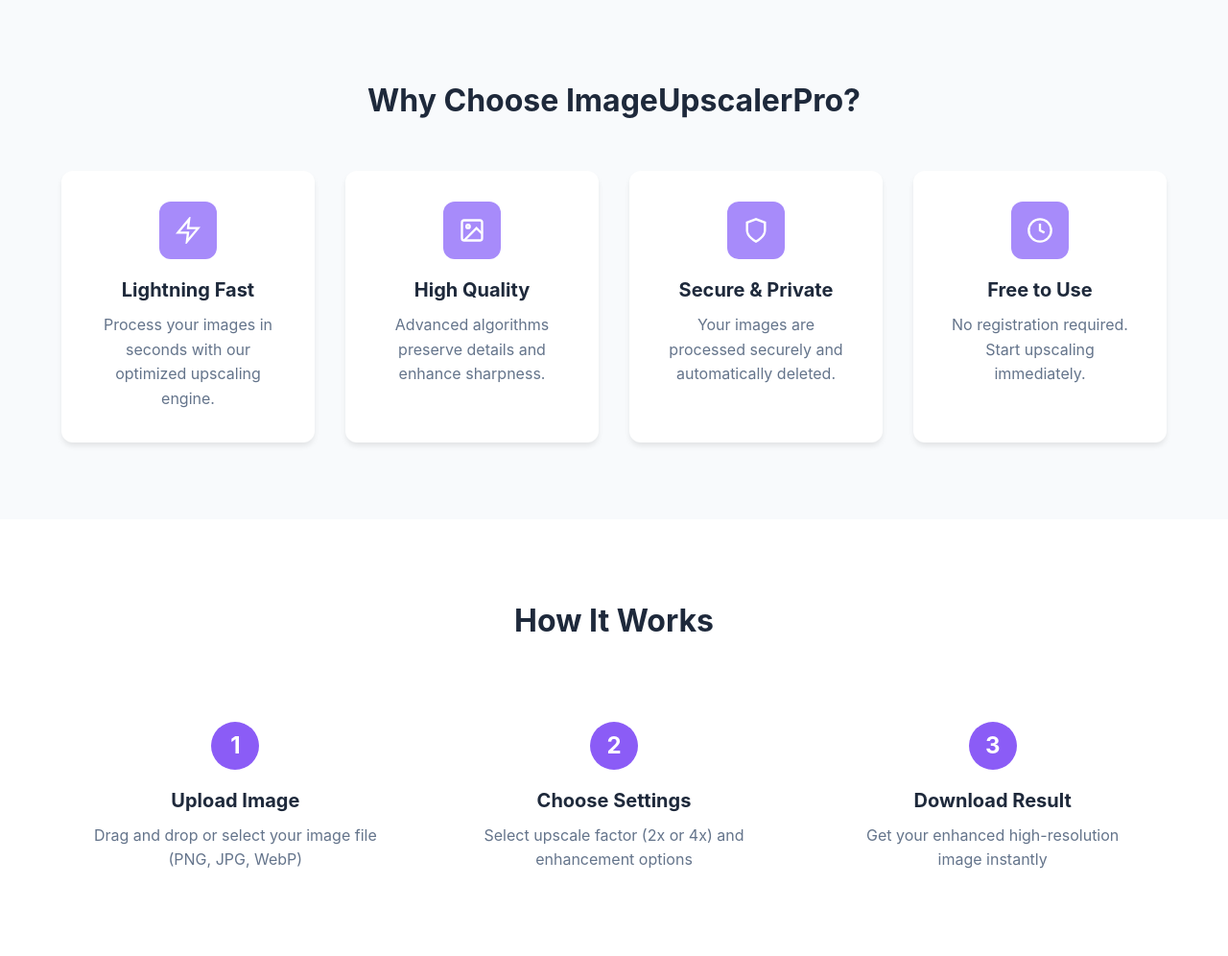
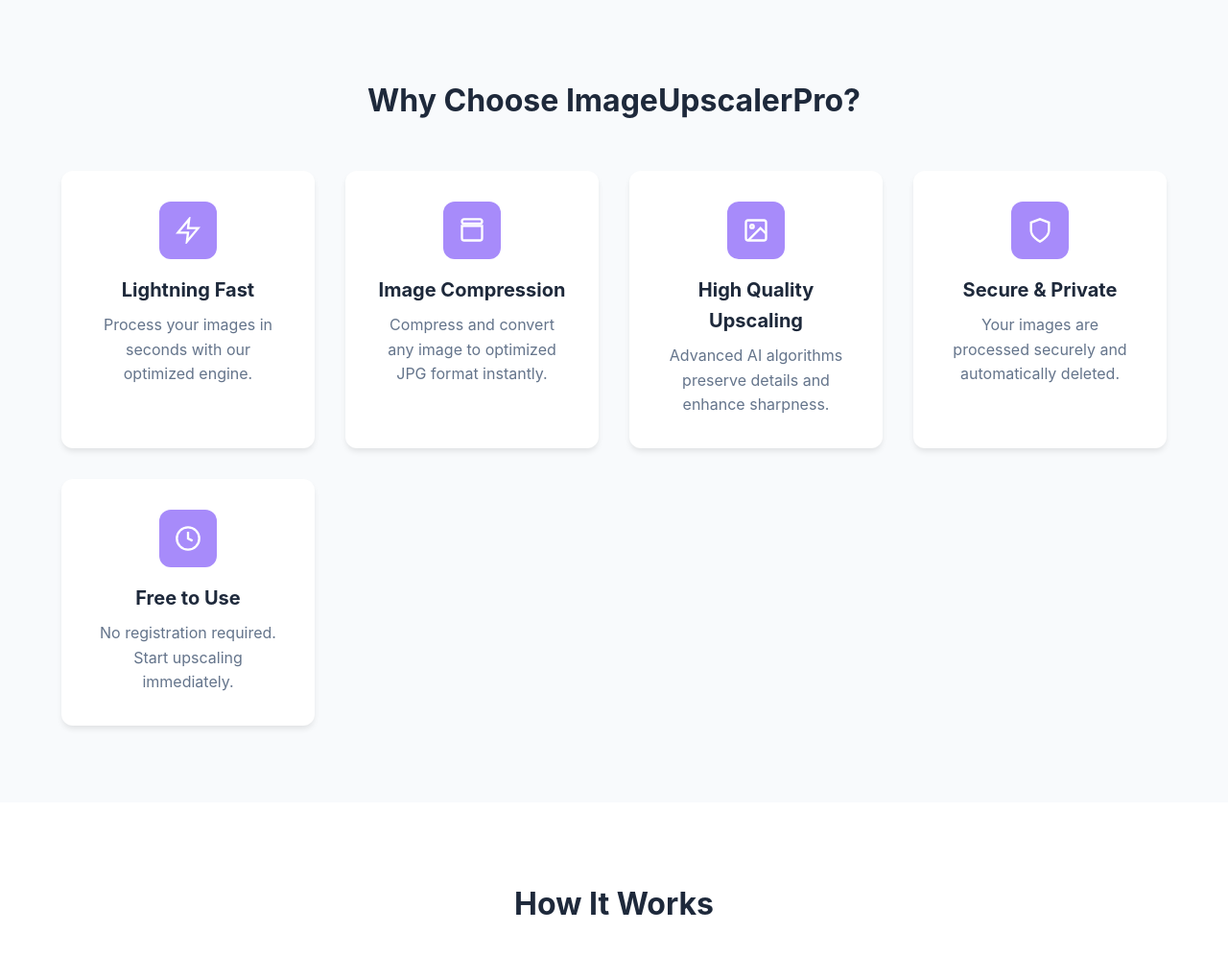
Before and after one commit to chaudhayabdullah786/ImageUpscalerPro, a Flask app: page / in a window 1280 px wide. Shown: the part 513-1509 px from the top of the page at 96% size. Run offline with Flask 3, Linux system fonts and the light colour scheme.

Commit message:
Add image compression functionality with customizable quality settings
Integrates image compression to JPG format with adjustable quality, defaulting to 80. Updates the API endpoint, frontend form, and JavaScript to handle compression parameters. Modifies the image processing logic to conditionally save as JPEG with compression or as PNG without. Initializes compression settings in the database.

Replit-Commit-Author: Agent
Replit-Commit-Session-Id: 16303809-7394-4190-a353-9501c455823c
Replit-Commit-Checkpoint-Type: intermediate_checkpoint
Replit-Commit-Event-Id: 347a9100-379e-4271-baaa-3cd1ff20889f
Replit-Helium-Checkpoint-Created: true

```diff
--- a/app.py
+++ b/app.py
@@ -110,6 +110,10 @@ def init_db():
             ('abdullah', 'admin@imageupscaler.pro', generate_password_hash('231980077'), 'admin')
         )
 
+    # Add compression setting if not exists
+    cursor.execute("INSERT OR IGNORE INTO settings (key, value) VALUES (?, ?)", ('enable_compression', 'true'))
+    cursor.execute("INSERT OR IGNORE INTO settings (key, value) VALUES (?, ?)", ('default_compression_quality', '80'))
+
     default_settings = {
         'max_upload_size_bytes': '15728640',
         'allowed_mimes': 'image/png,image/jpeg,image/webp,image/tiff',
@@ -199,7 +203,14 @@ def process_image(job_id):
         cursor.execute("UPDATE jobs SET progress = 25 WHERE job_id = ?", (job_id,))
         db.commit()
 
-        upscaled = img.resize((new_width, new_height), Image.LANCZOS)
+        # Check if compression is requested
+        compress = params.get('compress', 'false') == 'true'
+        quality = int(params.get('quality', '80'))
+
+        if factor > 1:
+            upscaled = img.resize((new_width, new_height), Image.LANCZOS)
+        else:
+            upscaled = img
 
         cursor.execute("UPDATE jobs SET progress = 75 WHERE job_id = ?", (job_id,))
         db.commit()
@@ -211,9 +222,15 @@ def process_image(job_id):
                 upscaled = upscaled.filter(ImageFilter.GaussianBlur(radius=blur_radius))
                 upscaled = upscaled.filter(ImageFilter.UnsharpMask(radius=2, percent=150, threshold=3))
 
-        result_filename = f"upscaled_{job_id}.png"
+        result_filename = f"processed_{job_id}.jpg" if compress else f"upscaled_{job_id}.png"
         result_path = os.path.join(app.config['RESULT_FOLDER'], result_filename)
-        upscaled.save(result_path, 'PNG', optimize=True)
+
+        if compress:
+            if upscaled.mode in ('RGBA', 'LA'):
+                upscaled = upscaled.convert('RGB')
+            upscaled.save(result_path, 'JPEG', quality=quality, optimize=True)
+        else:
+            upscaled.save(result_path, 'PNG', optimize=True)
 
         finished_at = datetime.utcnow()
         started_at = datetime.fromisoformat(job['started_at']) if job['started_at'] else finished_at
@@ -261,13 +278,21 @@ def api_upload():
     if not allowed_file(file.filename):
         return jsonify({'error': 'File type not allowed'}), 400
 
-    factor = request.form.get('factor', '2x')
-    if factor not in ['2x', '4x']:
+    factor_str = request.form.get('factor', '2x')
+    if factor_str == '1x':
+        factor = 1
+    elif factor_str == '2x':
+        factor = 2
+    elif factor_str == '4x':
+        factor = 4
+    else:
         return jsonify({'error': 'Invalid upscale factor'}), 400
 
     preset = request.form.get('preset', 'standard')
     denoise = request.form.get('denoise', 'none')
     refine_faces = request.form.get('refine_faces', 'false') == 'true'
+    compress = request.form.get('compress', 'false') == 'true'
+    quality = request.form.get('quality', '80')
 
     upload_id = str(uuid.uuid4())
     job_id = f"job_{uuid.uuid4().hex[:12]}"
@@ -300,7 +325,9 @@ def api_upload():
         'factor': factor,
         'preset': preset,
         'denoise': denoise,
-        'refine_faces': refine_faces
+        'refine_faces': refine_faces,
+        'compress': compress,
+        'quality': quality
     }
 
     cursor.execute('''
--- a/templates/public/index.html
+++ b/templates/public/index.html
@@ -39,7 +39,17 @@
                             </svg>
                         </div>
                         <h3>Lightning Fast</h3>
-                        <p>Process your images in seconds with our optimized upscaling engine.</p>
+                        <p>Process your images in seconds with our optimized engine.</p>
+                    </div>
+                    <div class="feature-card">
+                        <div class="feature-icon">
+                            <svg viewBox="0 0 24 24" fill="none" stroke="currentColor" stroke-width="2">
+                                <rect x="3" y="2" width="18" height="4" rx="2"/>
+                                <path d="M3 8h18v11a2 2 0 0 1-2 2H5a2 2 0 0 1-2-2V8z"/>
+                            </svg>
+                        </div>
+                        <h3>Image Compression</h3>
+                        <p>Compress and convert any image to optimized JPG format instantly.</p>
                     </div>
                     <div class="feature-card">
                         <div class="feature-icon">
@@ -49,8 +59,8 @@
                                 <path d="M21 15l-5-5L5 21"/>
                             </svg>
                         </div>
-                        <h3>High Quality</h3>
-                        <p>Advanced algorithms preserve details and enhance sharpness.</p>
+                        <h3>High Quality Upscaling</h3>
+                        <p>Advanced AI algorithms preserve details and enhance sharpness.</p>
                     </div>
                     <div class="feature-card">
                         <div class="feature-icon">
```
Also changed, not shown: static/upload.js (+26 -0 lines), templates/public/upload.html (+20 -0 lines).
